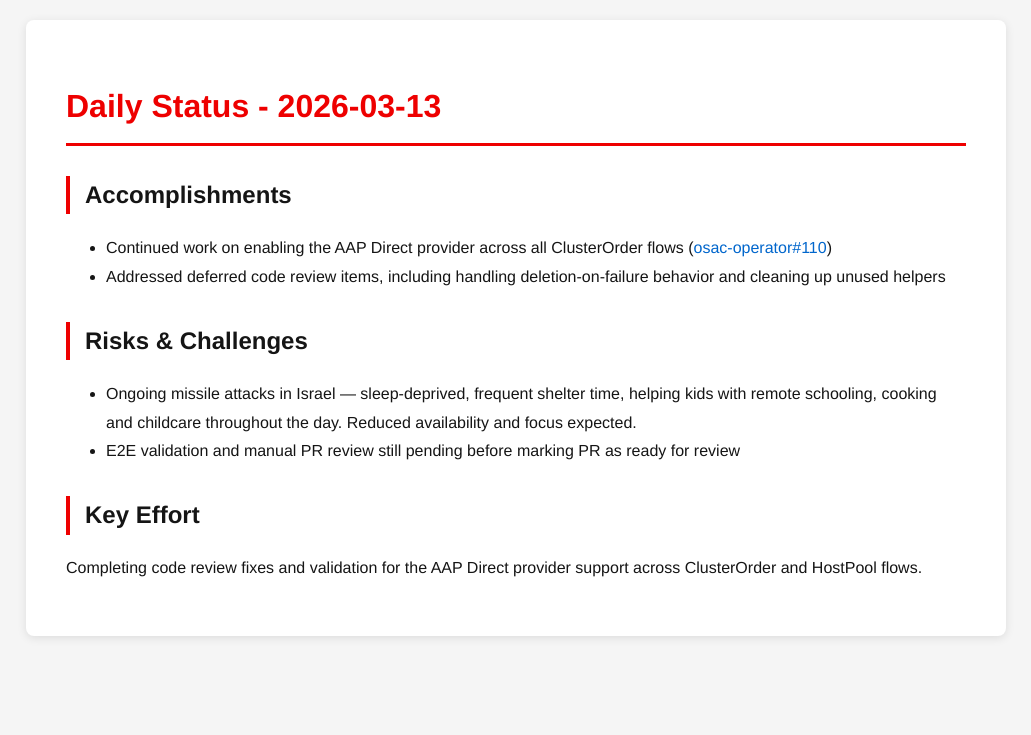
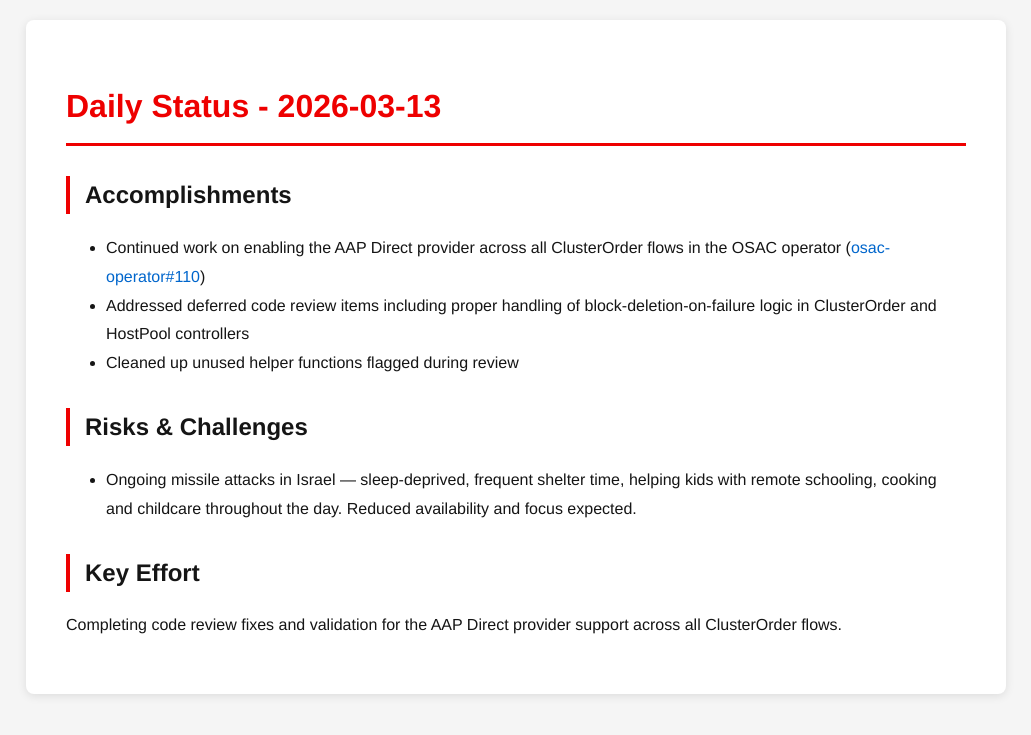
Before and after one commit to tzvatot/daily-status, a Jekyll site: the page built from 2026-03-13.md, in a window 1280 px wide. Shown: the top 735 px of the page, without its empty margins (124-1155 px from the left). Built offline with Jekyll 4.4.1, drawn with Linux system fonts in a browser that asks for light colours.

Commit message:
Daily status update - 2026-03-13

```diff
--- a/2026-03-13.md
+++ b/2026-03-13.md
@@ -7,12 +7,12 @@
 # Daily Status - 2026-03-13
 
 ## Accomplishments
-- Continued work on enabling the AAP Direct provider across all ClusterOrder flows ([osac-operator#110](https://github.com/osac-project/osac-operator/pull/110))
-- Addressed deferred code review items, including handling deletion-on-failure behavior and cleaning up unused helpers
+- Continued work on enabling the AAP Direct provider across all ClusterOrder flows in the OSAC operator ([osac-operator#110](https://github.com/osac-project/osac-operator/pull/110))
+- Addressed deferred code review items including proper handling of block-deletion-on-failure logic in ClusterOrder and HostPool controllers
+- Cleaned up unused helper functions flagged during review
 
 ## Risks & Challenges
 - Ongoing missile attacks in Israel — sleep-deprived, frequent shelter time, helping kids with remote schooling, cooking and childcare throughout the day. Reduced availability and focus expected.
-- E2E validation and manual PR review still pending before marking PR as ready for review
 
 ## Key Effort
-Completing code review fixes and validation for the AAP Direct provider support across ClusterOrder and HostPool flows.
+Completing code review fixes and validation for the AAP Direct provider support across all ClusterOrder flows.
```
